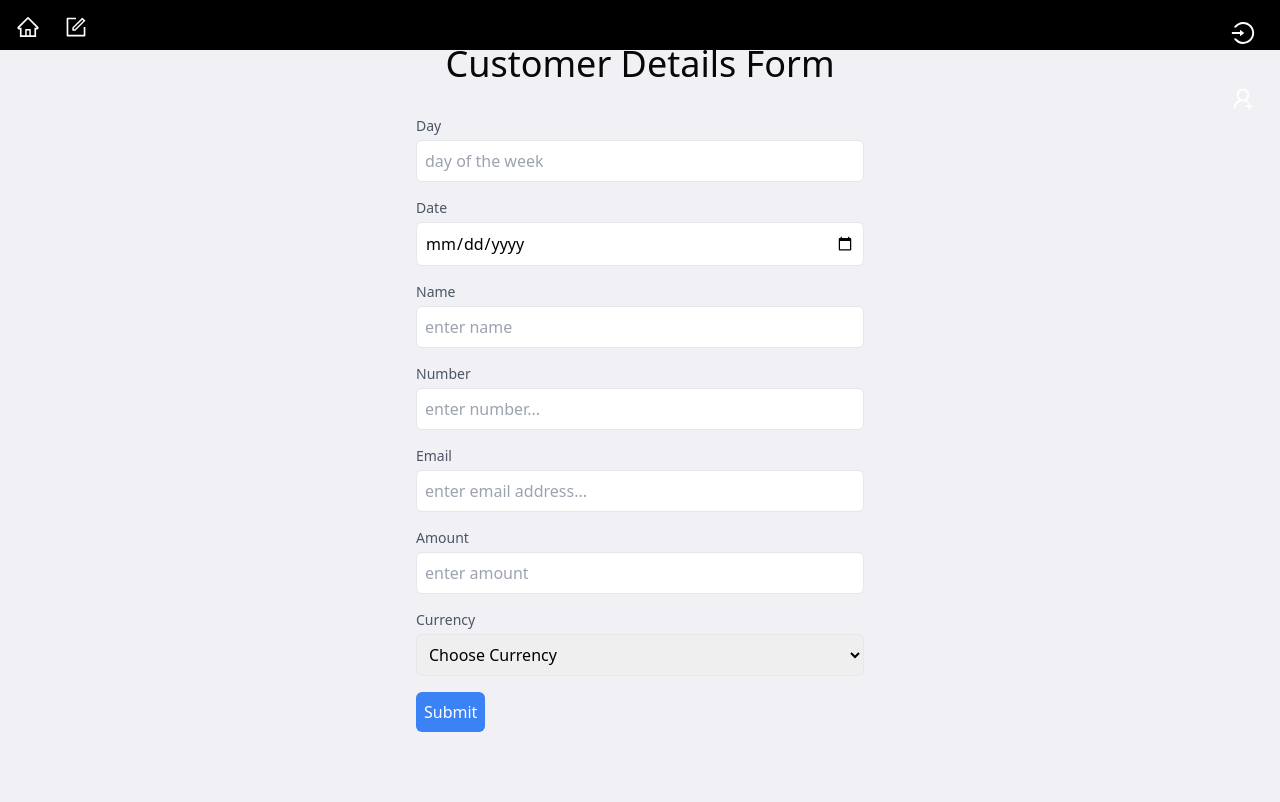
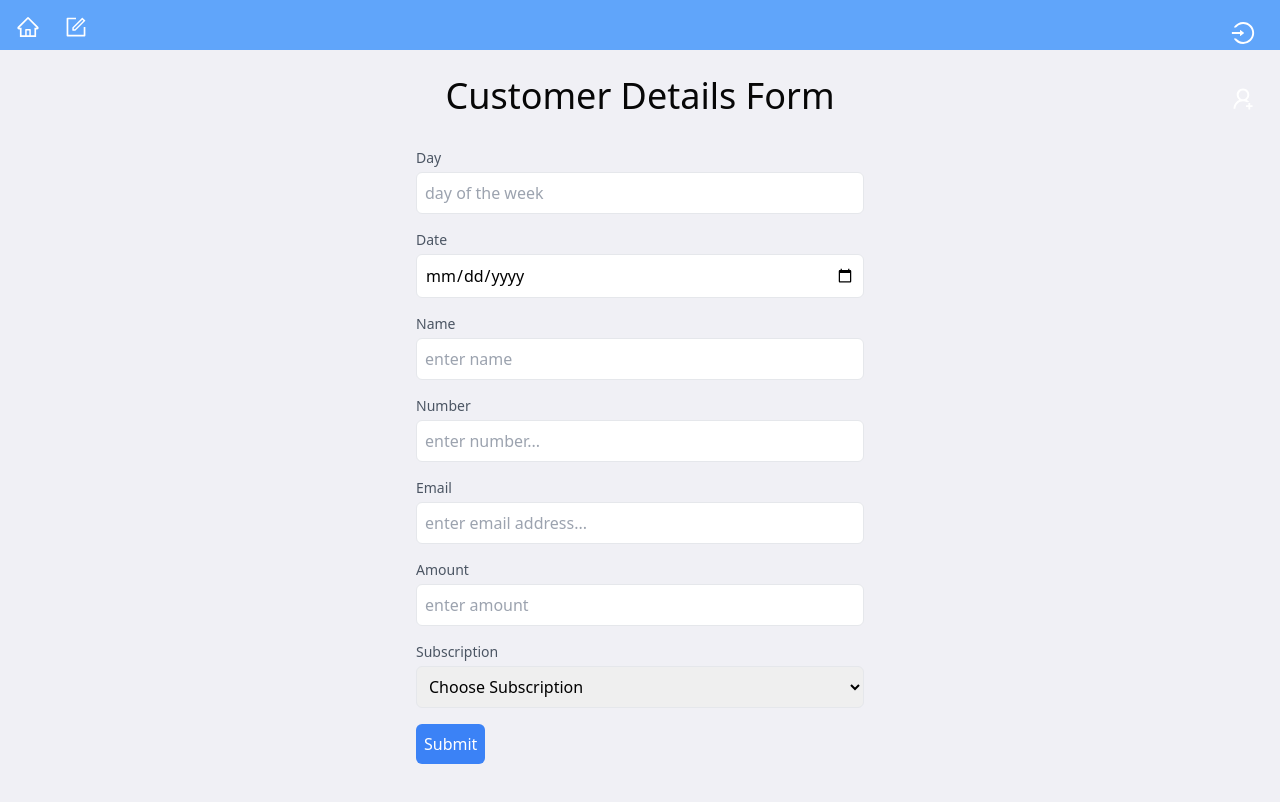
Before and after one commit to adexcel171/SportsCenterAppCRM, a React (Vite) app in the folder frontend/: page /form in a window 1280 px wide. Shown: the top 802 px of the page. Built offline with nearby package versions, Linux system fonts and the light colour scheme.

Commit message:
subscription

```diff
--- /dev/null
+++ b/frontend/src/components/SkeletonLoader.jsx
@@ -0,0 +1,43 @@
+// SkeletonLoader.js
+import React from 'react';
+
+const SkeletonLoader = () => {
+  return (
+    <div className="container mx-auto p-4 sm:p-8 mt-5">
+      <div className="bg-white p-4 sm:p-6 rounded-md shadow-md overflow-x-auto">
+        <table className="w-full border-collapse">
+          <thead>
+            <tr className="bg-gray-800 text-white">
+              <th className="py-2 px-2 sm:px-4 border">No</th>
+              <th className="py-2 px-2 sm:px-4 border">Created At</th>
+              <th className="py-2 px-2 sm:px-4 border">Day</th>
+              <th className="py-2 px-2 sm:px-4 border">Name</th>
+              <th className="py-2 px-2 sm:px-4 border">Number</th>
+              <th className="py-2 px-2 sm:px-4 border">Email</th>
+              <th className="py-2 px-2 sm:px-4 border">Amount</th>
+              <th className="py-2 px-2 sm:px-4 border">Subscription</th>
+              <th className="py-2 px-2 sm:px-4 border">Actions</th>
+            </tr>
+          </thead>
+          <tbody>
+            {Array.from({ length: 5 }).map((_, index) => (
+              <tr className='text-black' key={index}>
+                <td className="py-2 px-2 sm:px-4 border">&nbsp;</td>
+                <td className="py-2 px-2 sm:px-4 border">&nbsp;</td>
+                <td className="py-2 px-2 sm:px-4 border">&nbsp;</td>
+                <td className="py-2 px-2 sm:px-4 border">&nbsp;</td>
+                <td className="py-2 px-2 sm:px-4 border">&nbsp;</td>
+                <td className="py-2 px-2 sm:px-4 border">&nbsp;</td>
+                <td className="py-2 px-2 sm:px-4 border">&nbsp;</td>
+                <td className="py-2 px-2 sm:px-4 border">&nbsp;</td>
+                <td className="py-2 px-2 sm:px-4 border">&nbsp;</td>
+              </tr>
+            ))}
+          </tbody>
+        </table>
+      </div>
+    </div>
+  );
+};
+
+export default SkeletonLoader;
--- a/frontend/src/pages/Admin/UserList.jsx
+++ b/frontend/src/pages/Admin/UserList.jsx
@@ -58,8 +58,8 @@ const UserList = () => {
   };
 
   return (
-    <div className="p-4">
-      <h1 className="text-2xl font-semibold mb-4">Users</h1>
+    <div className="p-4 mt-10 ">
+      <h1 className="text-2xl font-semibold text-center text-bold mb-4">Users</h1>
       {isLoading ? (
         <Loader />
       ) : error ? (
--- a/frontend/src/pages/Auth/Navigation.jsx
+++ b/frontend/src/pages/Auth/Navigation.jsx
@@ -6,14 +6,12 @@ import {
   AiOutlineUserAdd,
 
 } from "react-icons/ai";
-import { FaHeart } from "react-icons/fa";
 import { Link } from "react-router-dom";
 import { useNavigate } from "react-router-dom";
 import "./Navigation.css";
 import { useSelector, useDispatch } from "react-redux";
 import { useLogoutMutation } from "../../redux/api/usersApiSlice";
 import { logout } from "../../redux/features/auth/authSlice";
-// import moneyman from '../moneyman.png'
 
 const Navigation = () => {
   const { userInfo } = useSelector((state) => state.auth);
@@ -36,8 +34,9 @@ const Navigation = () => {
       await logoutApiCall().unwrap();
       dispatch(logout());
       navigate("/login");
-    } catch (error) {
-      console.error(error);
+    } catch (err) {
+      console.error('Logout error:', err);
+      alert('Logout failed. Please check your internet connection and try again.');
     }
   };
 
@@ -46,12 +45,9 @@ const Navigation = () => {
     style={{ zIndex: 9999 }}
     className={`${
       showSidebar ? "hidden" : "flex"
-    } xl:flex lg:flex md:hidden sm:hidden flex-row justify-between p-4 text-white bg-black
+    } xl:flex lg:flex md:hidden sm:hidden flex-row justify-between p-4 text-white bg-blue-400
     w-full h-[50px] mb-10 fixed top-0`}
     >
-       {/* <div className='rounder-full'>
-        <img src={moneyman} alt="logo" width='70px' height='50px' />
-      </div> */}
       <div className="flex flex-row justify-center space-x-4 mb-[20px]">
         <Link
           to="/"
--- a/frontend/src/pages/Form.jsx
+++ b/frontend/src/pages/Form.jsx
@@ -53,7 +53,7 @@ const Form = () => {
 
 
   return (
-    <div className="container mx-auto p-8">
+    <div className="container mx-auto p-8 mt-8">
       <h1 className="text-4xl text-center mb-8">Customer Details Form</h1>
 
 
@@ -147,7 +147,7 @@ const Form = () => {
 
         <div className="mb-4">
           <label htmlFor="currency" className="block text-sm font-medium text-gray-600">
-            Currency
+            Subscription
           </label>
           <select
   className="mt-1 p-2 text-black w-full border rounded-md"
@@ -155,26 +155,12 @@ const Form = () => {
   value={currency}
 >
   <option className="text-black" value="" >
-    Choose Currency
+    Choose Subscription
   </option >
-  <option value="usd">&#36; - US Dollar</option>
-    <option value="eur">&#128; - Euro</option>
-    <option value="gbp">&#163; - British Pound</option>
-    <option value="jpy">&#165; - Japanese Yen</option>
-    <option value="cny">&#165; - Chinese Yuan</option>
-    <option value="inr">&#8377; - Indian Rupee</option>
-    <option value="ghs">&#8373; - Ghanaian Cedi</option>
-    <option value="ngn">&#8358; - Nigerian Naira</option>
-    <option value="aud">&#36; - Australian Dollar</option>
-    <option value="cad">&#36; - Canadian Dollar</option>
-    <option value="chf">&#67; - Swiss Franc</option>
-    <option value="sek">&#107; - Swedish Krona</option>
-    <option value="nok">&#107; - Norwegian Krone</option>
-    <option value="nzd">&#36; - New Zealand Dollar</option>
-    <option value="mxn">&#36; - Mexican Peso</option>
-    <option value="sgd">&#36; - Singapore Dollar</option>
-    <option value="hkd">&#36; - Hong Kong Dollar</option>
-    <option value="krw">&#8361; - South Korean Won</option>
+
+    <option value="basic">Basic</option>
+  <option value="standard">Standard</option>
+  <option value="premium">Premium</option>
 </select>
         </div>
 
--- a/frontend/src/pages/Home.jsx
+++ b/frontend/src/pages/Home.jsx
@@ -1,7 +1,9 @@
 import React, { useEffect, useState } from 'react';
 import { Link } from 'react-router-dom'; // Import Link from react-router-dom
 
-import Loader from '../components/Loader';
+// Import SkeletonLoader component
+import SkeletonLoader from '../components/SkeletonLoader'; // You need to create this component
+
 import {
   useAllUserdataQuery,
 } from "../redux/api/userdataApiSlice";
@@ -10,9 +12,8 @@ const Home = () => {
   const { data: allUserdata, error, isLoading } = useAllUserdataQuery();
 
   if (isLoading) {
-    return  <Loader/>
-
-
+    // Render skeleton loader while loading
+    return <SkeletonLoader />;
   }
 
   if (error) {
@@ -20,44 +21,47 @@ const Home = () => {
   }
 
   return (
-    <div className="container mx-auto p-4 sm:p-8">
-
+    <div className="container mx-auto p-4 sm:p-8 mt-5">
       <h1 className="text-2xl mt-10 sm:text-4xl mb-4 sm:mb-8 text-center">UserData Dashboard</h1>
-
       <div className="bg-white p-4 sm:p-6 rounded-md shadow-md overflow-x-auto">
         <table className="w-full border-collapse">
           <thead>
-            <tr className="bg-gray-800 text-white">
+            <tr className="bg-blue-500 text-white">
               <th className="py-2 px-2 sm:px-4 border">No</th>
               <th className="py-2 px-2 sm:px-4 border">Created At</th>
               <th className="py-2 px-2 sm:px-4 border">Day</th>
-              <th className="py-2 px-2 sm:px-4 border">Date</th>
               <th className="py-2 px-2 sm:px-4 border">Name</th>
               <th className="py-2 px-2 sm:px-4 border">Number</th>
               <th className="py-2 px-2 sm:px-4 border">Email</th>
               <th className="py-2 px-2 sm:px-4 border">Amount</th>
-              <th className="py-2 px-2 sm:px-4 border">Currency</th>
+              <th className="py-2 px-2 sm:px-4 border">Subscription</th>
               <th className="py-2 px-2 sm:px-4 border">Actions</th>
             </tr>
           </thead>
           <tbody>
-            {allUserdata.map((userdata, index) => (
+            {allUserdata.map((userdata, index) => {
+              const createdAtDate = new Date(userdata.createdAt);
+              const optionsDay = { weekday: 'long' };
+              const formattedDay = createdAtDate.toLocaleDateString('en-US', optionsDay);
+              const optionsDateTime = { year: 'numeric', month: 'long', day: 'numeric', hour: 'numeric', minute: 'numeric', hour12: true };
+              const formattedDateTime = createdAtDate.toLocaleDateString('en-US', optionsDateTime);
+
+              return (
                 <tr className='text-black' key={userdata._id}>
                   <td className="py-2 px-2 sm:px-4 border">{index + 1}</td>
-                <td className="py-2 px-2 sm:px-4 border">{userdata.createdAt}</td>
-                <td className="py-2 px-2 sm:px-4 border">{userdata.day}</td>
-                <td className="py-2 px-2 sm:px-4 border">{userdata.date}</td>
+                  <td className="py-2 px-2 sm:px-4 border">{formattedDateTime}</td>
+                  <td className="py-2 px-2 sm:px-4 border">{formattedDay}</td>
                   <td className="py-2 px-2 sm:px-4 border">{userdata.name}</td>
                   <td className="py-2 px-2 sm:px-4 border">{userdata.number}</td>
                   <td className="py-2 px-2 sm:px-4 border">{userdata.email}</td>
                   <td className="py-2 px-2 sm:px-4 border">{userdata.amount}</td>
                   <td className="py-2 px-2 sm:px-4 border">{userdata.currency}</td>
                   <td className="py-2 px-2 sm:px-4 border bg-black text-white hover:bg-gray-800 transition">
-                  {/* Add Link to details page */}
                     <Link to={`/Userdetails/${userdata._id}`}>Details</Link>
                   </td>
                 </tr>
-            ))}
+              );
+            })}
           </tbody>
         </table>
       </div>
--- a/frontend/src/redux/api/usersApiSlice.js
+++ b/frontend/src/redux/api/usersApiSlice.js
@@ -22,6 +22,9 @@ export const userApiSlice = apiSlice.injectEndpoints({
         url: `${USERS_URL}/logout`,
         method: "POST",
       }),
+      onError: (error) => {
+        console.error('Logout failed:', error);
+      },
     }),
     profile: builder.mutation({
       query: (data) => ({
--- a/frontend/src/redux/constants.js
+++ b/frontend/src/redux/constants.js
@@ -1,4 +1,4 @@
-export const BASE_URL = "https://management-api-wyce.onrender.com";
+export const BASE_URL = "http://management-api-wyce.onrender.com";
 export const USERS_URL = "/api/users";
 export const CATEGORY_URL = "/api/category";
 export const USERDATA_URL = "/api/userdata";
```
Also changed, not shown: frontend/src/pages/Admin/Userdetails.jsx (+5 -20 lines), 1 other file (tests, documents, lock files or other folders). Lines whose indentation alone changed are shown as unchanged.
